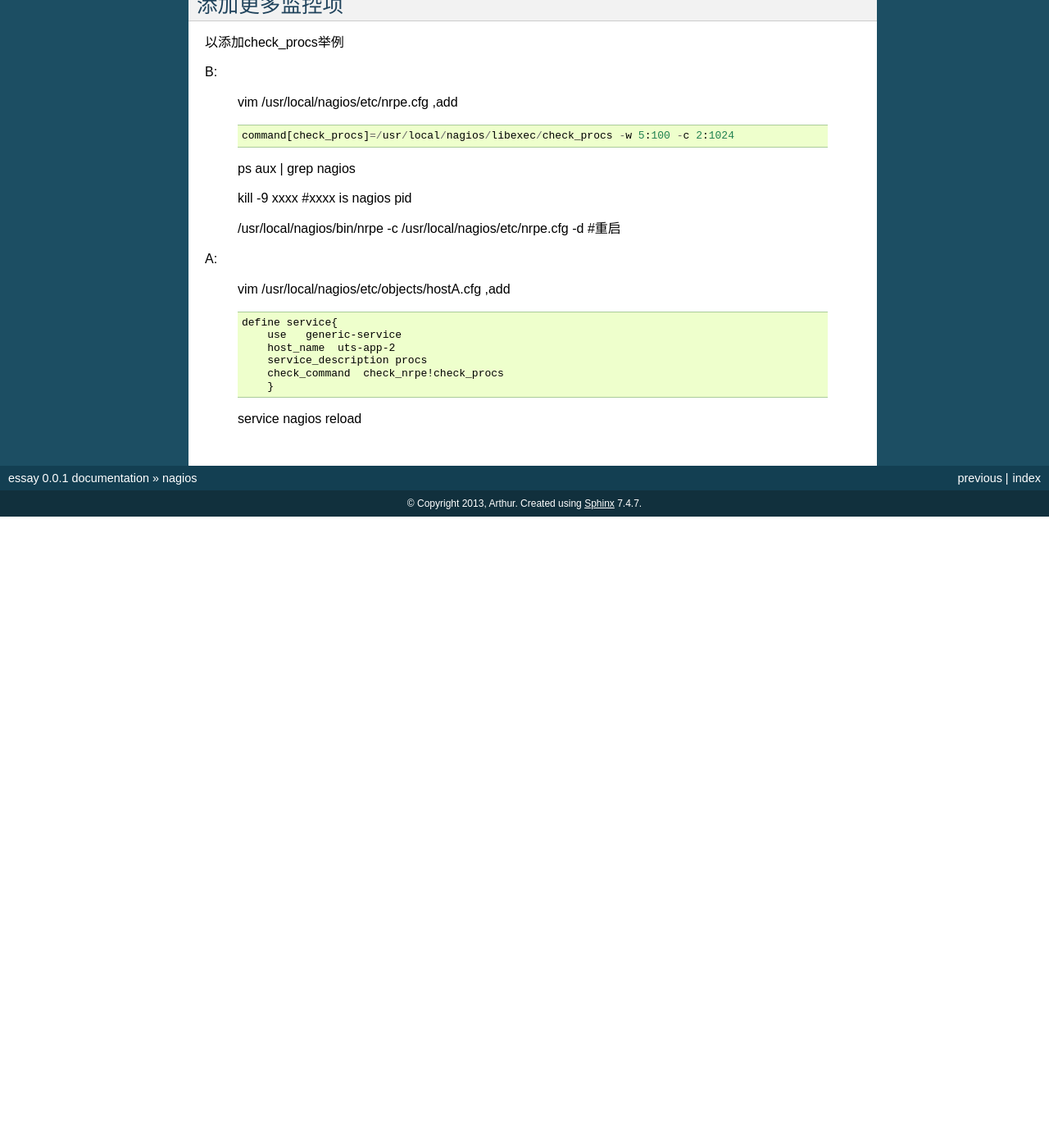
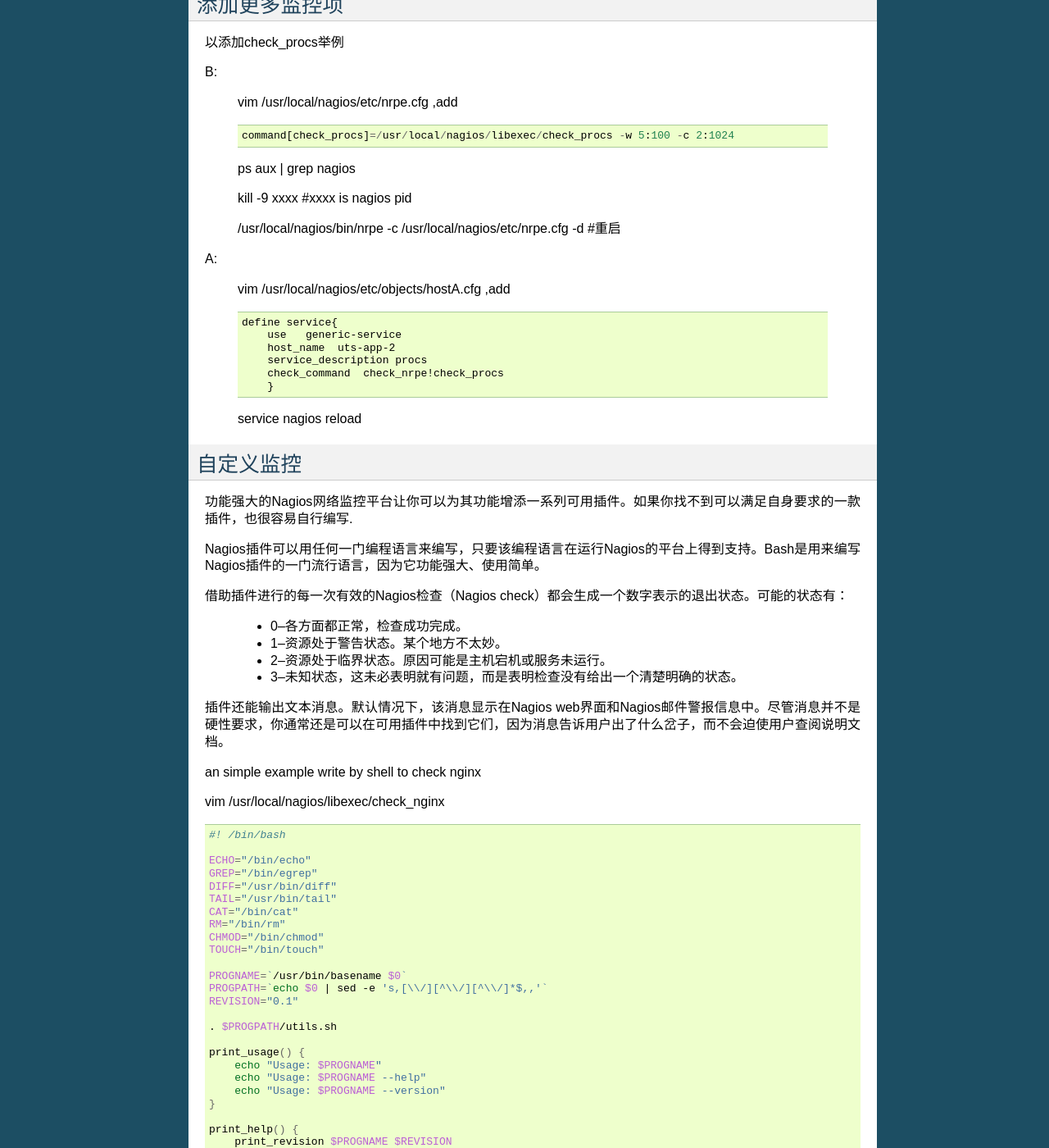
Before and after one commit to largetalk/newdatum, a Sphinx documentation site: the page built from notes/source/201310/nagios.rst, in a window 1280 px wide and 1400 px high, scrolled down 4221 px. Shown: the whole window at 82% size. Built offline with Sphinx 7.4.7, drawn with Linux system fonts in a browser that asks for light colours; formulas are drawn with MathJax 3; before the commit the page ends 4851 px from its top, so only the background shows below that; some of the changed text lies outside the part shown.

Commit message:
add nagios

```diff
--- a/notes/source/201310/nagios.rst
+++ b/notes/source/201310/nagios.rst
@@ -260,3 +260,111 @@
           }
 
   service nagios reload
+
+
+自定义监控
+==================
+
+功能强大的Nagios网络监控平台让你可以为其功能增添一系列可用插件。如果你找不到可以满足自身要求的一款插件，也很容易自行编写.
+
+Nagios插件可以用任何一门编程语言来编写，只要该编程语言在运行Nagios的平台上得到支持。Bash是用来编写Nagios插件的一门流行语言，因为它功能强大、使用简单。
+
+借助插件进行的每一次有效的Nagios检查（Nagios check）都会生成一个数字表示的退出状态。可能的状态有：
+
+  * 0--各方面都正常，检查成功完成。
+  * 1--资源处于警告状态。某个地方不太妙。
+  * 2--资源处于临界状态。原因可能是主机宕机或服务未运行。
+  * 3--未知状态，这未必表明就有问题，而是表明检查没有给出一个清楚明确的状态。
+
+插件还能输出文本消息。默认情况下，该消息显示在Nagios web界面和Nagios邮件警报信息中。尽管消息并不是硬性要求，你通常还是可以在可用插件中找到它们，因为消息告诉用户出了什么岔子，而不会迫使用户查阅说明文档。
+
+an simple example write by shell to check nginx
+
+vim /usr/local/nagios/libexec/check_nginx
+
+.. code-block:: shell
+
+    #! /bin/bash
+
+    ECHO="/bin/echo"
+    GREP="/bin/egrep"
+    DIFF="/usr/bin/diff"
+    TAIL="/usr/bin/tail"
+    CAT="/bin/cat"
+    RM="/bin/rm"
+    CHMOD="/bin/chmod"
+    TOUCH="/bin/touch"
+
+    PROGNAME=`/usr/bin/basename $0`
+    PROGPATH=`echo $0 | sed -e 's,[\\/][^\\/][^\\/]*$,,'`
+    REVISION="0.1"
+
+    . $PROGPATH/utils.sh
+
+    print_usage() {
+        echo "Usage: $PROGNAME"
+        echo "Usage: $PROGNAME --help"
+        echo "Usage: $PROGNAME --version"
+    }
+
+    print_help() {
+        print_revision $PROGNAME $REVISION
+        echo ""
+        print_usage
+        echo ""
+        echo "Check nginx Running or not"
+        echo ""
+        support
+    }
+
+    # Grab the command line arguments
+
+    exitstatus=$STATE_WARNING #default
+    while test -n "$1"; do
+        case "$1" in
+            --help)
+                print_help
+                exit $STATE_OK
+                ;;
+            -h)
+                print_help
+                exit $STATE_OK
+                ;;
+            --version)
+                print_revision $PROGNAME $REVISION
+                exit $STATE_OK
+                ;;
+            -V)
+                print_revision $PROGNAME $REVISION
+                exit $STATE_OK
+                ;;
+            -x)
+                exitstatus=$2
+                shift
+                ;;
+            --exitstatus)
+                exitstatus=$2
+                shift
+                ;;
+            * )
+                echo "Unknown argument: $1"
+                print_usage
+                exit $STATE_UNKNOWN
+                ;;
+        esac
+        shift
+    done
+
+    # If the source log file doesn't exist, exit
+    A=`ps -C nginx --no-header | wc -l`
+    if [ $A -eq 0 ];then
+        $ECHO "nginx is not running\n"
+        exit $STATE_CRITICAL
+    else
+        $ECHO "nginx is running with $A processes\n"
+        exit $STATE_OK
+    fi
+
+    exit $exitstatus
+
+脚本需要可执行权限, 然后和上面添加权限一样添加入nagios即可
```
